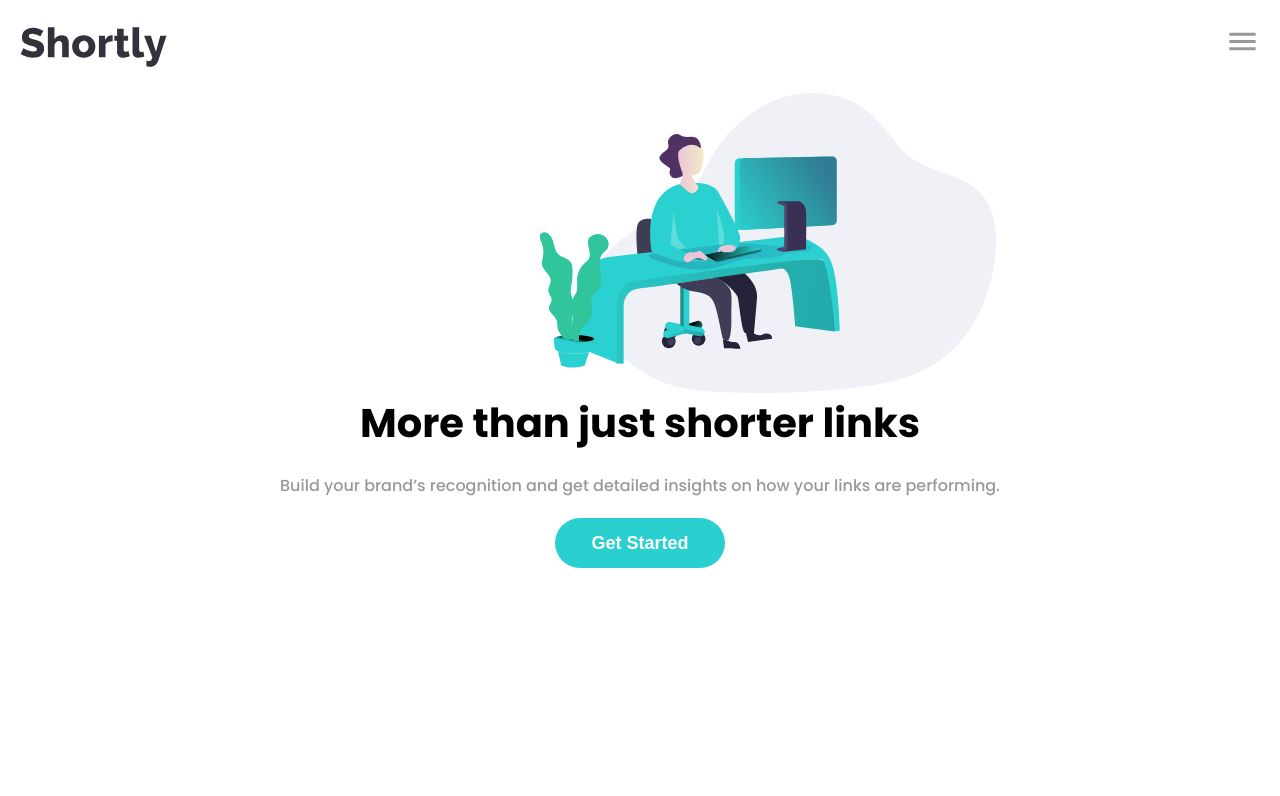
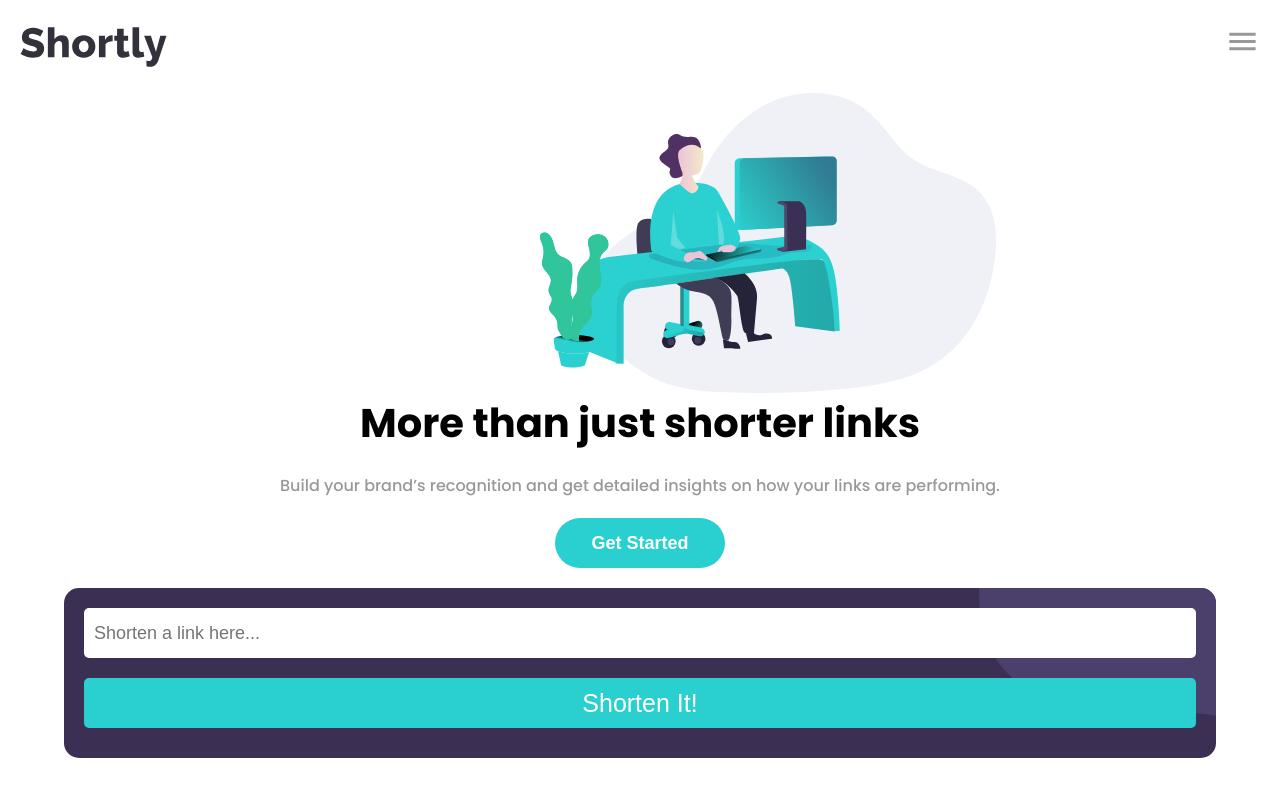
Before and after one commit to LeoCode0/urlShortener, a React app: page / in a window 1280 px wide. Shown: the top 796 px of the page. Built offline with nearby package versions, Linux system fonts and the light colour scheme.

Commit message:
Shorten component using api

```diff
--- /dev/null
+++ b/src/components/Shorten.jsx
@@ -0,0 +1,46 @@
+import React, { useState, useEffect } from "react";
+import { ShortenItem } from "./ShortenItem";
+import "../scss/shorten.scss";
+
+export const Shorten = () => {
+  const [links, setLinks] = useState([]);
+  const [error, setError] = useState("");
+
+  const handleSubmit = (e) => {
+    e.preventDefault();
+    const data = new FormData(document.querySelector("form"));
+    const inputData = data.get("url");
+    if (inputData.length === 0) {
+      setError("Please add a link");
+      return;
+    }
+    setError("");
+    setLinks([...links, { url: inputData }]);
+  };
+
+  useEffect(() => {
+    console.log(links);
+  }, [links]);
+
+  return (
+    <div className="shorten-container">
+      <div className="shorten">
+        <form className="shorten__form" onSubmit={(e) => handleSubmit(e)}>
+          <input
+            type="text"
+            name="url"
+            className="shorten__input"
+            placeholder="Shorten a link here..."
+          />
+          <p className="shorten__error">{error}</p>
+          <button className="shorten__button" type="submit">
+            Shorten It!
+          </button>
+        </form>
+      </div>
+      {links.map((link) => (
+        <ShortenItem rawLink={link.url} />
+      ))}
+    </div>
+  );
+};
--- /dev/null
+++ b/src/components/ShortenItem.jsx
@@ -0,0 +1,25 @@
+import React, { useEffect, useState } from "react";
+
+export const ShortenItem = ({ rawLink }) => {
+  const API = "https://api.shrtco.de/v2";
+  const [link, setLink] = useState();
+
+  useEffect(() => {
+    fetch(`${API}/shorten?url=${rawLink}`)
+      .then((data) => data.json())
+      .then((json) => setLink(json.result.full_short_link));
+  }, []);
+
+  const handleClick = () => {
+    console.log("url copy", link);
+  };
+  return (
+    <div className="shortenItem">
+      <p className="shortenItem__raw">{rawLink}</p>
+      <p className="shortenItem__short">{link}</p>
+      <button className="shortenItem__button" onClick={handleClick}>
+        Copy
+      </button>
+    </div>
+  );
+};
--- a/src/pages/App.jsx
+++ b/src/pages/App.jsx
@@ -1,5 +1,6 @@
+import { Header } from "../components/Header";
 import { Hero } from "../components/Hero";
-import { Header } from "../components/Header";
+import { Shorten } from "../components/Shorten";
 import "../scss/styles.scss";
 import React from "react";
 
@@ -8,6 +9,7 @@ const App = () => {
     <>
       <Header />
       <Hero />
+      <Shorten />
     </>
   );
 };
--- /dev/null
+++ b/src/scss/shorten.scss
@@ -0,0 +1,45 @@
+@import "./variables";
+
+.shorten-container {
+  padding: 0 5%;
+  margin: 20px 0;
+}
+
+.shorten {
+  width: 100%;
+  height: 170px;
+  border-radius: 15px;
+  text-align: center;
+  background-color: $dark-violet;
+}
+
+.shorten__form {
+  padding: 20px;
+  border-top-right-radius: 15px;
+  background: url(../images/bg-shorten-mobile.svg) no-repeat top right;
+}
+
+.shorten__input {
+  width: 100%;
+  height: 50px;
+  border-radius: 5px;
+  border: 0;
+  padding: 10px;
+  margin: 0 0 20px 0;
+  font-size: 1.8rem;
+}
+
+.shorten__input[placeholder] {
+  color: opacity(0.1);
+}
+
+.shorten__button {
+  background: $cyan;
+  color: #fff;
+  width: 100%;
+  height: 50px;
+  font-weight: 500;
+  font-size: 2.5rem;
+  border: 0;
+  border-radius: 5px;
+}
```
